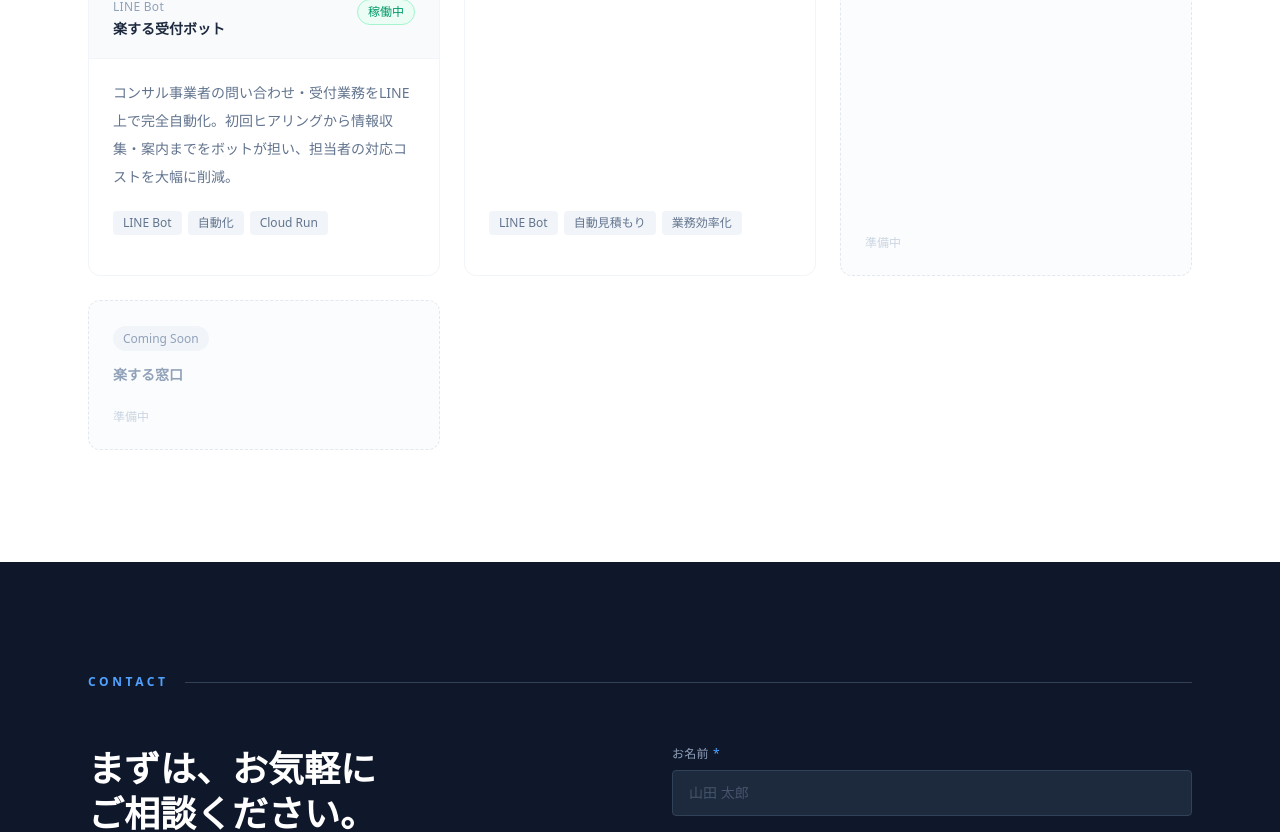
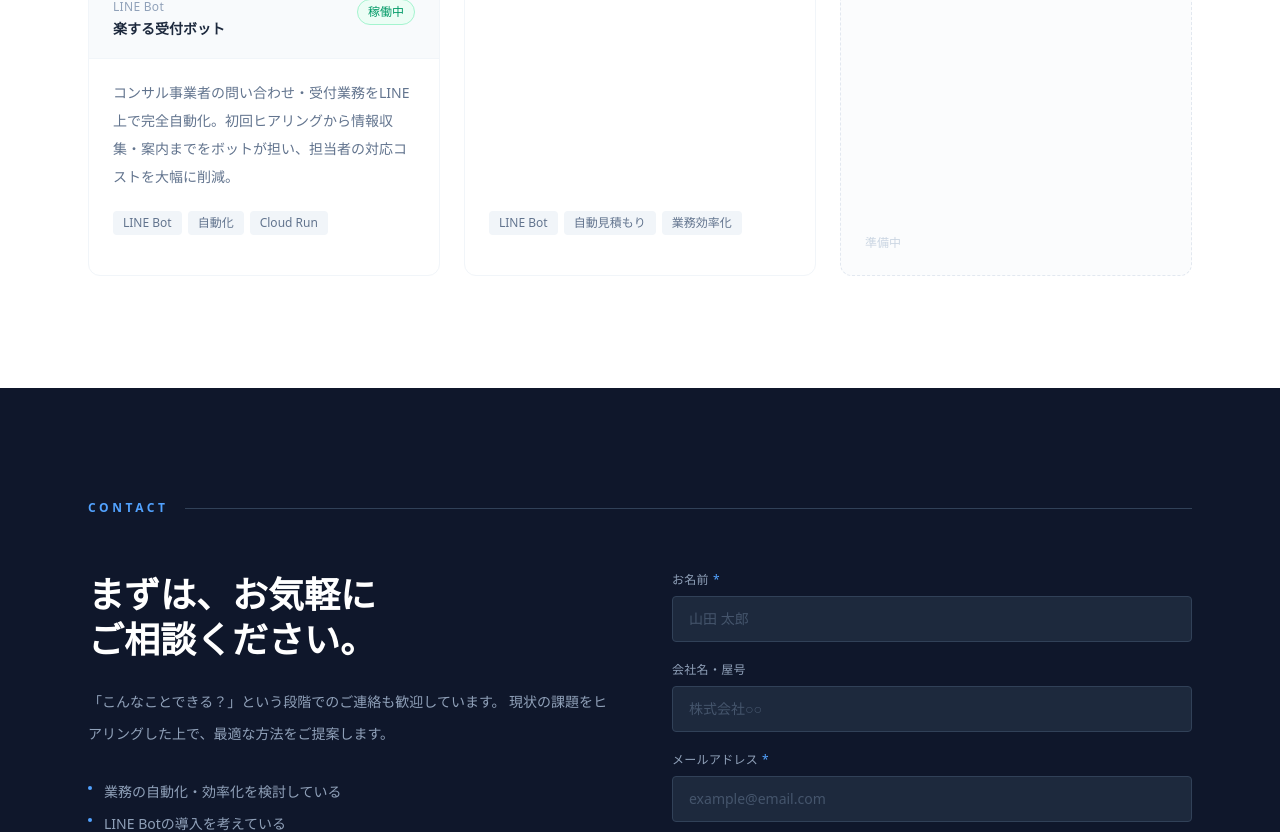
Before and after one commit to massashi915/profile-site, a Next.js app: page / in a window 1280 px wide. Shown: the part 3455-4287 px from the top of the page. Built offline with nearby package versions, Linux system fonts and the light colour scheme.

Commit message:
Remove 楽する窓口 coming soon card

```diff
--- a/app/components/Works.tsx
+++ b/app/components/Works.tsx
@@ -177,7 +177,7 @@ export default function Works() {
           })}
 
           {/* Coming Soon */}
-          {["自動受付ボット", "楽する窓口"].map((title) => (
+          {["自動受付ボット"].map((title) => (
             <div
               key={title}
               className="border border-dashed border-slate-200 rounded-xl p-6 flex flex-col items-start justify-between bg-slate-50/50"
```
